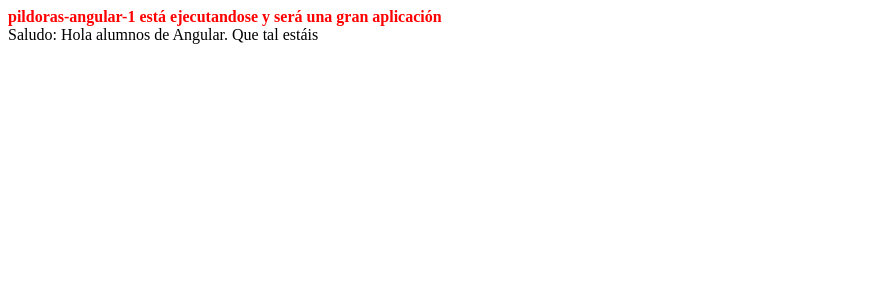
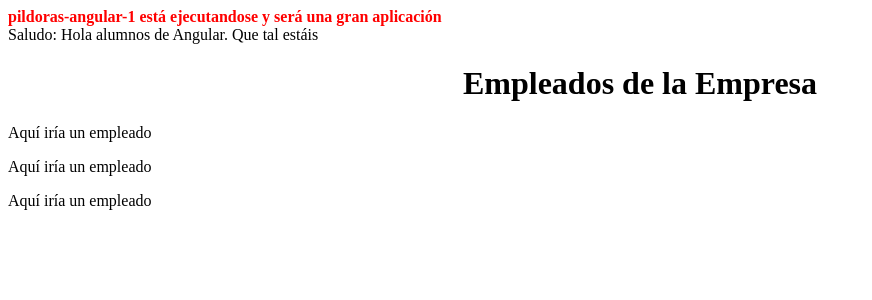
Before and after one commit to daicual/angular_pildoras, an Angular app in the folder pildoras-angular-1/: page / in a window 1280 px wide. Shown: the top 300 px of the page, without its empty margins (0-872 px from the left). Built offline with nearby package versions, Linux system fonts and the light colour scheme.

Commit message:
Componentes 5

```diff
--- a/pildoras-angular-1/src/app/app.component.html
+++ b/pildoras-angular-1/src/app/app.component.html
@@ -1,3 +1,5 @@
 <span style="color: red;font-weight: bold;">{{ title }} está ejecutandose y será una gran aplicación</span>
 <br>
 <span>Saludo: {{saludo}}</span>
+<br>
+<app-empleados></app-empleados>
--- a/pildoras-angular-1/src/app/app.module.ts
+++ b/pildoras-angular-1/src/app/app.module.ts
@@ -2,10 +2,14 @@
 import { BrowserModule } from '@angular/platform-browser';
 
 import { AppComponent } from './app.component';
+import { EmpleadosComponent } from './empleados/empleados.component';
+import { EmpleadoComponent } from './empleado/empleado.component';
 
 @NgModule({
   declarations: [
-    AppComponent
+    AppComponent,
+    EmpleadosComponent,
+    EmpleadoComponent
   ],
   imports: [
     BrowserModule
--- /dev/null
+++ b/pildoras-angular-1/src/app/empleado/empleado.component.html
@@ -0,0 +1 @@
+<p>Aquí iría un empleado</p>
--- /dev/null
+++ b/pildoras-angular-1/src/app/empleados/empleados.component.html
@@ -0,0 +1,4 @@
+<h1 style="text-align: center;">Empleados de la Empresa</h1>
+<app-empleado></app-empleado>
+<app-empleado></app-empleado>
+<app-empleado></app-empleado>
```
Also changed, not shown: pildoras-angular-1/src/app/empleado/empleado.component.ts (added, +10 -0 lines), pildoras-angular-1/src/app/empleados/empleados.component.ts (added, +11 -0 lines), pildoras-angular-1/src/app/empleado/empleado.component.css (added), pildoras-angular-1/src/app/empleados/empleados.component.css (added), 1 other file (tests, documents, lock files or other folders).
